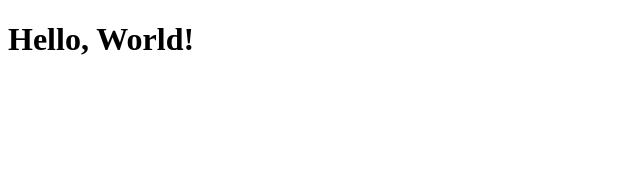
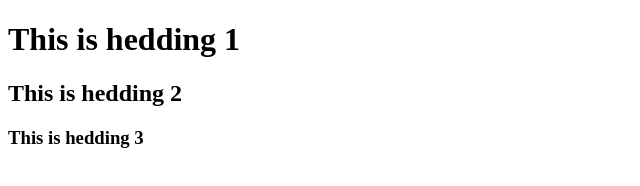
Before and after one commit to mamoorakhtar56/assignment, a plain HTML site: page index.html in a window 1280 px wide. Shown: the whole page, without its empty margins (0-640 px from the left). Drawn offline with Linux system fonts and the light colour scheme.

Commit message:
h2 and h3 added
Updated the file

```diff
--- a/index.html
+++ b/index.html
@@ -4,6 +4,8 @@
     <title>My First GitHub Page</title>
   </head>
   <body>
-    <h1>Hello, World!</h1>
+    <h1>This is hedding 1</h1>
+    <h2>This is hedding 2</h2>
+    <h3>This is hedding 3</h3>
   </body>
 </html>
```
